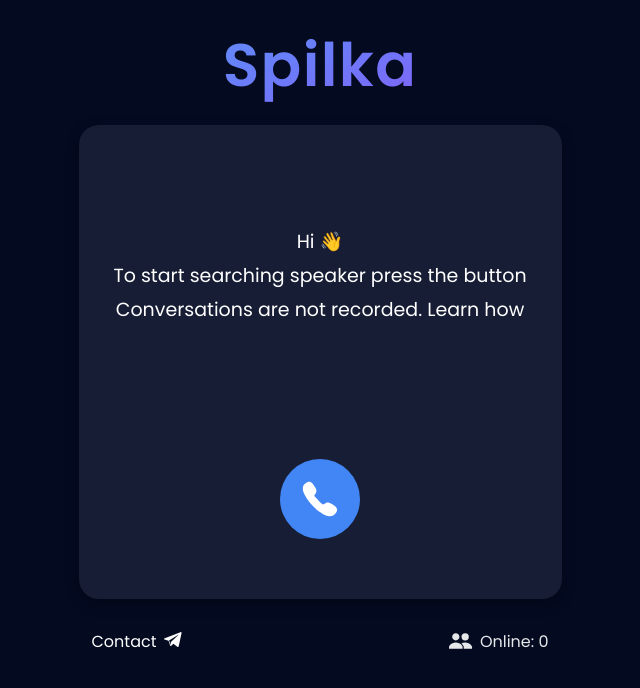
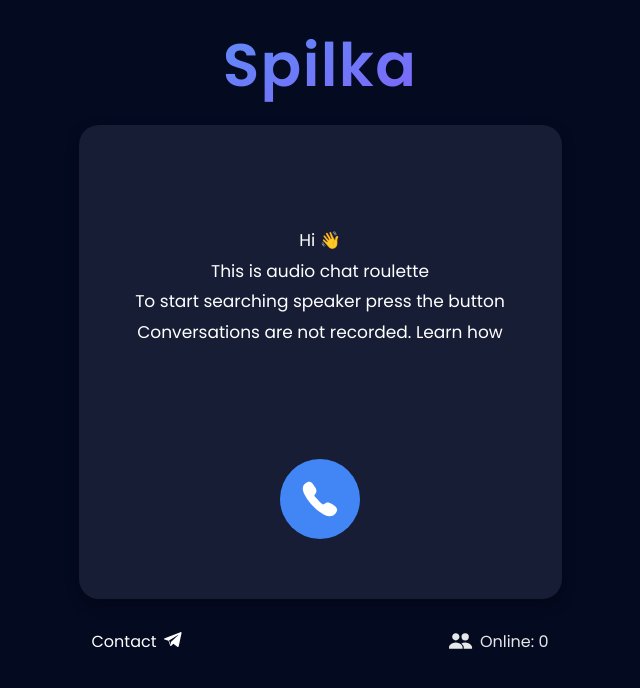
Before and after one commit to zheniaslius/spilka-client, a React (Create React App) app: page / in a window 1280 px wide. Shown: the top 688 px of the page, without its empty margins (320-960 px from the left). Built offline with nearby package versions, Linux system fonts and the light colour scheme; no server answers; the database is empty.

Commit message:
update font size

```diff
--- a/src/components/Main/index.jsx
+++ b/src/components/Main/index.jsx
@@ -52,6 +52,7 @@ const InitialText = ({ loading, t }) => {
   ) : (
     <GuideText>
       {t('hello')} 👋 <br />
+      {t('thisIs')} <br />
       {t('toStart')} <br />
       {t('notRecored')}.{' '}
       <a href="https://bloggeek.me/is-webrtc-safe/" target="_blank" rel="noreferrer">
--- a/src/components/Main/styles.js
+++ b/src/components/Main/styles.js
@@ -23,12 +23,12 @@ export const Container = styled.div`
 export const GuideText = styled.span`
   color: ${(props) => props.theme.colors.white};
   text-align: center;
-  font-size: 19px;
+  font-size: 17px;
   margin-bottom: ${({ mb }) => (mb ? mb : '0')};
   line-height: 1.8;
 
   @media ${device.tablet} {
-    font-size: 16px;
+    font-size: 15px;
     line-height: 1.6;
     margin-bottom: 38px;
   }
--- a/src/i18n/index.js
+++ b/src/i18n/index.js
@@ -5,6 +5,7 @@ const resources = {
   en: {
     translation: {
       'hello': 'Hi',
+      'thisIs': 'This is audio chat roulette',
       'searching': 'Seaching for someone cool',
       'toStart': 'To start searching speaker press the button',
       'notRecored': 'Conversations are not recorded',
@@ -17,6 +18,7 @@ const resources = {
   uk: {
     translation: {
       'hello': 'Привіт',
+      'thisIs': 'Це голосова чат рулетка',
       'searching': 'Шукаємо співрозмовника',
       'toStart': 'Щоб почати пошук співрозмовника натисніть кнопку',
       'notRecored': 'Розмови не записуються',
```
